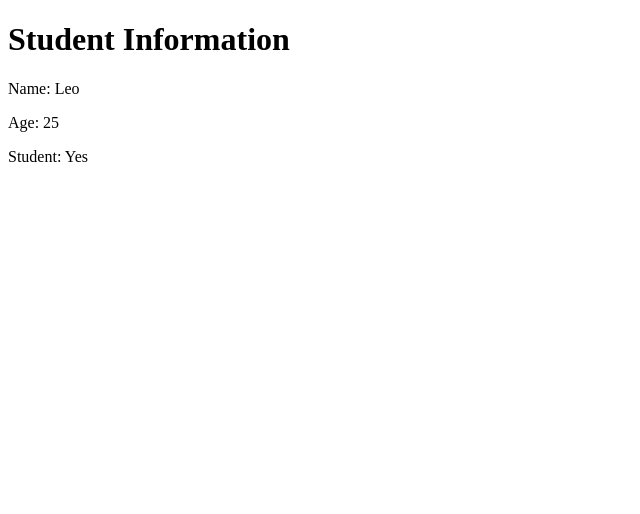
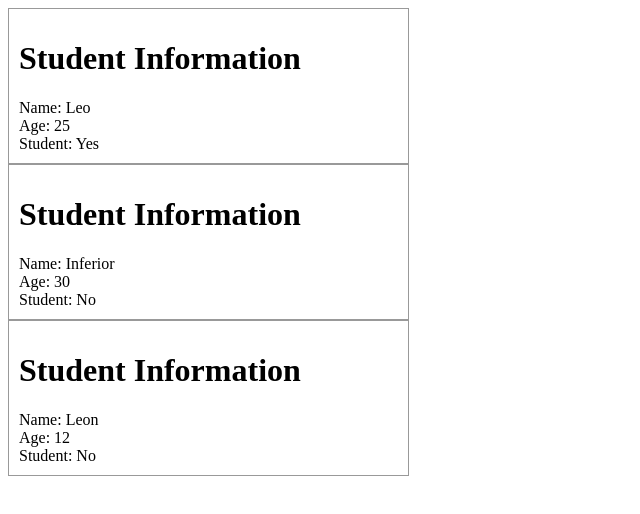
Before and after one commit to KingKunta22/JSDevJourney, a React (Vite) app in the folder react-app-yt-2/: page / in a window 1280 px wide. Shown: the top 514 px of the page, without its empty margins (0-640 px from the left). Built offline with nearby package versions, Linux system fonts and the light colour scheme.

Commit message:
Learned about proptypes

```diff
--- a/react-app-yt-2/src/App.jsx
+++ b/react-app-yt-2/src/App.jsx
@@ -9,6 +9,8 @@ function App() {
   return(
     <>
       <Student name="Leo" age={25} isStudent={true}/>
+      <Student name="Inferior" age={30} isStudent={false}/>
+      <Student name="Leon" age={12} isStudent={false}/>
     </>
   )
 
--- a/react-app-yt-2/src/Student.jsx
+++ b/react-app-yt-2/src/Student.jsx
@@ -1,13 +1,22 @@
+import PropTypes from 'prop-types'
 
 function Student(props) {
-    return(
+  return (
     <>
+      <div className="student">
         <h1>Student Information</h1>
         <p>Name: {props.name}</p>
         <p>Age: {props.age}</p>
-            <p>Student: {props.isStudent ? 'Yes' : 'No'}</p>
+        <p>Student: {props.isStudent ? "Yes" : "No"}</p>
+      </div>
     </>
   );
 }
 
-export default Student
+Student.propTypes = {
+    name: PropTypes.string,
+    age: PropTypes.age,
+    isStudent: PropTypes.bool,
+}
+
+export default Student;
--- a/react-app-yt-2/src/index.css
+++ b/react-app-yt-2/src/index.css
@@ -1,4 +1,28 @@
-.card {
+.student {
+  font-family:'Poppins';
+  font-size:1em;
+  padding:10px;
+  border:1px solid hsla(0, 0%, 50%, 0.8);
+  width:30%;
+}
+
+.student p{
+  margin:0;
+}
+
+
+
+
+
+
+
+
+
+
+
+
+
+/* .card {
   border: 1px solid black;
   border-radius: 10px;
   box-shadow: 5px 5px 5px hsla(0, 0%, 0%, 0.1);
@@ -25,4 +49,4 @@
 .card .card-text {
   font-family: 'Poppins';
   color: hsl(0%, 0%, 30%);
-}
+} */
```
Lines whose indentation alone changed are shown as unchanged.
